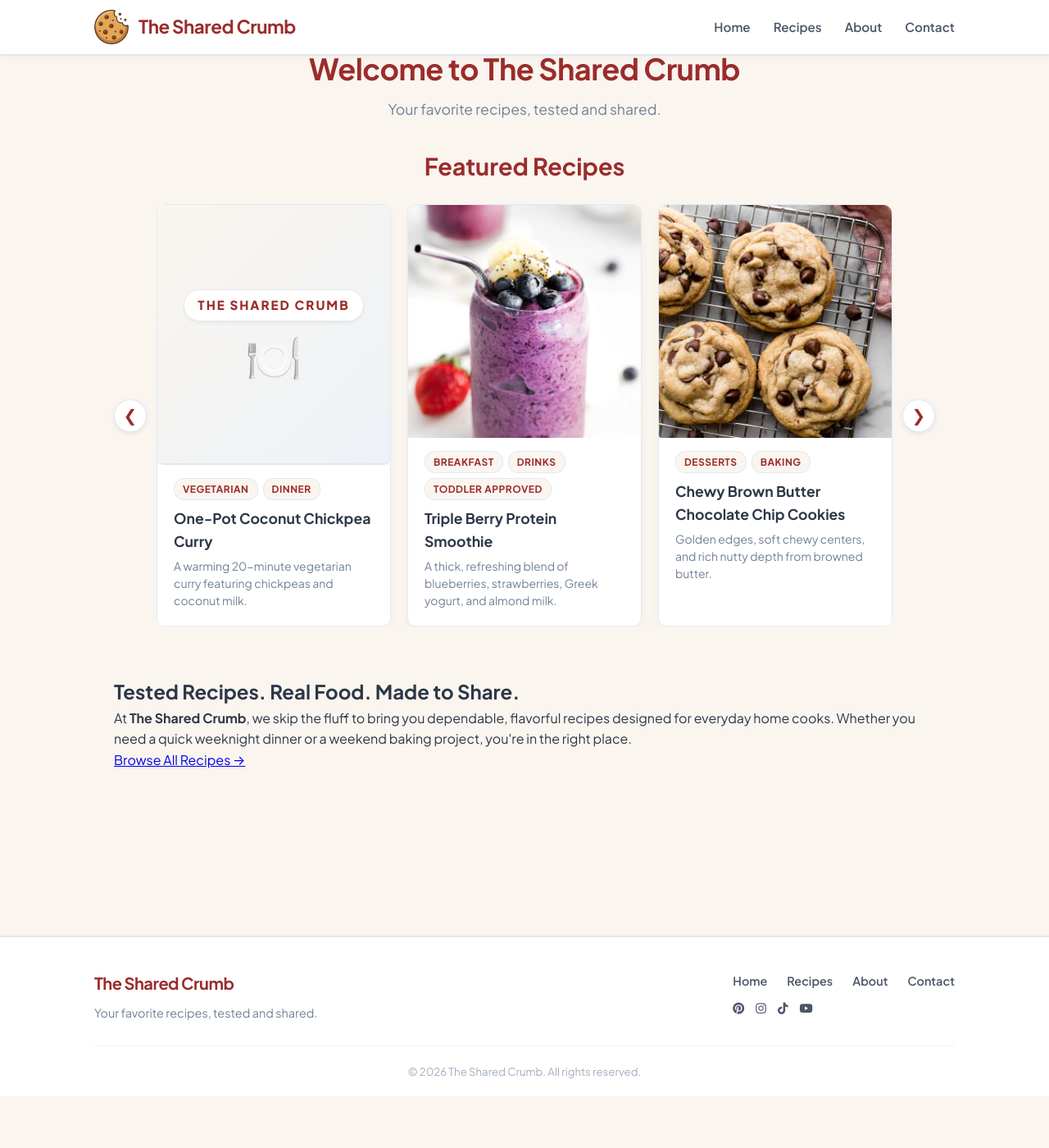
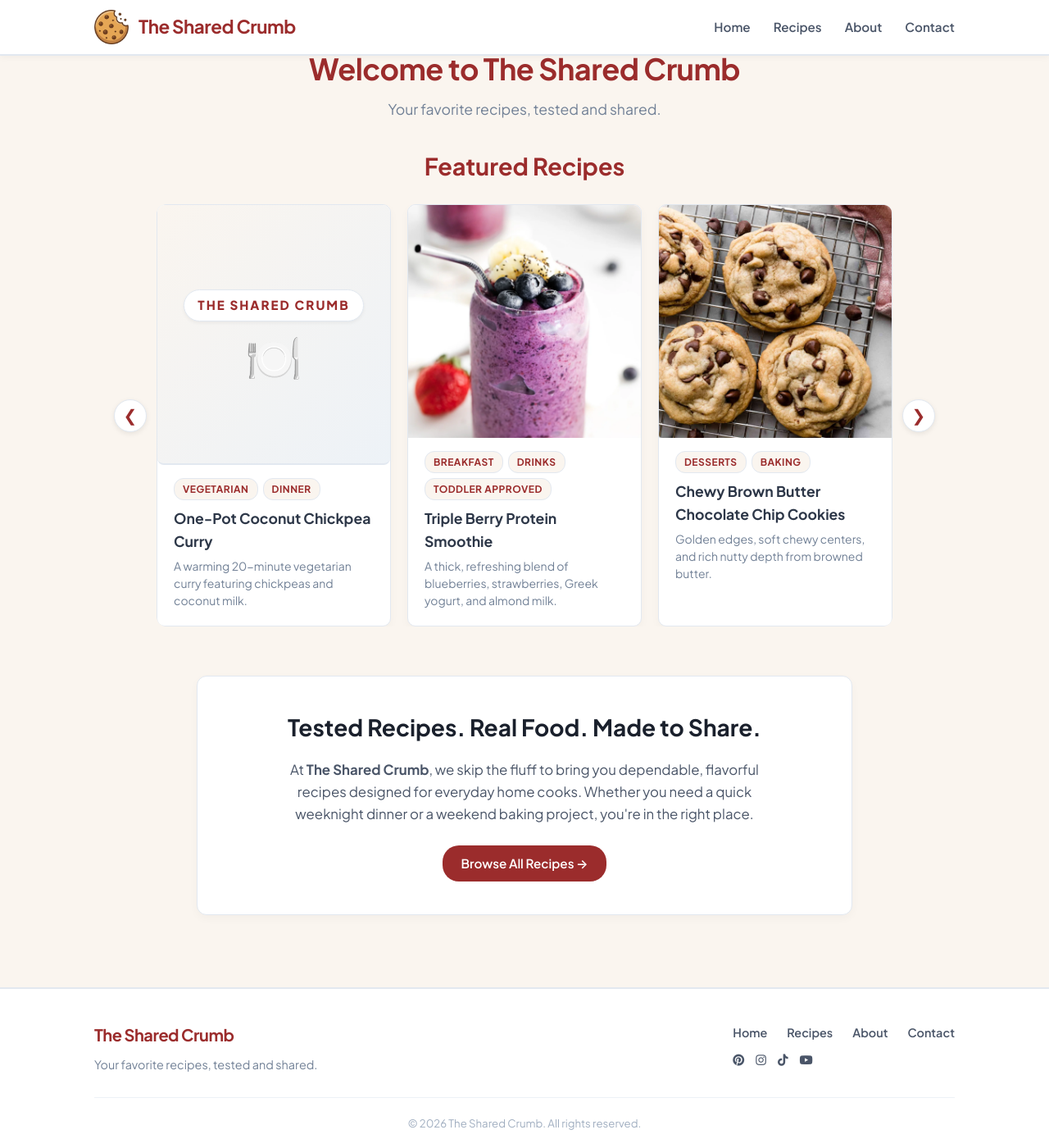
Before and after one commit to TheSharedCrumb/TheSharedCrumb, a Jekyll site: the page built from index.html, in a window 1280 px wide and 1400 px high, scrolled down 63 px. Shown: the whole window at 82% size. Built offline with Jekyll 4.4.1, drawn with Linux system fonts in a browser that asks for light colours.

Commit message:
Refactor CSS for brand about section and remove placeholder
Removed unused carousel card placeholder styles and added new styles for the brand about card section.

```diff
--- a/assets/css/style.css
+++ b/assets/css/style.css
@@ -221,15 +221,6 @@ a.recipe-category-link:hover {
   aspect-ratio: 1 / 1;
   object-fit: cover;
   display: block;
-}
-
-.carousel-card-placeholder {
-  width: 100%;
-  aspect-ratio: 1 / 1;
-  background-color: #EDF2F7;
-  display: flex;
-  align-items: center;
-  justify-content: center;
 }
 
 .carousel-card-content {
@@ -1280,7 +1271,6 @@ footer {
 /* ==========================================================================
    13. Fallback Brand Tile
    ========================================================================== */
-
 .brand-tile-placeholder {
   width: 100%;
   height: 100%;
@@ -1320,3 +1310,49 @@ footer {
   font-size: 3.5rem;
   line-height: 1;
 }
+
+/* ==========================================================================
+   14. Homepage Brand About Section (Modern Minimal)
+   ========================================================================== */
+.brand-about-card {
+  background-color: #FFFFFF;
+  border: 1px solid #E2E8F0;
+  border-radius: 12px;
+  padding: 2.5rem 2rem;
+  margin: 3rem auto;
+  max-width: 800px;
+  text-align: center;
+  box-shadow: 0 4px 12px rgba(0, 0, 0, 0.03);
+  box-sizing: border-box;
+}
+
+.brand-about-card h2 {
+  color: #1A202C;
+  font-size: 1.75rem;
+  font-weight: 700;
+  margin-bottom: 1rem;
+}
+
+.brand-about-card p {
+  color: #4A5568;
+  font-size: 1.05rem;
+  line-height: 1.6;
+  margin: 0 auto 1.5rem auto;
+  max-width: 600px;
+}
+
+.about-cta-btn {
+  display: inline-block;
+  background-color: #9B2C2C;
+  color: #FFFFFF;
+  padding: 10px 22px;
+  border-radius: 20px;
+  text-decoration: none;
+  font-weight: 600;
+  font-size: 0.95rem;
+  transition: background-color 0.2s ease;
+}
+
+.about-cta-btn:hover {
+  background-color: #7B2222;
+}
```
